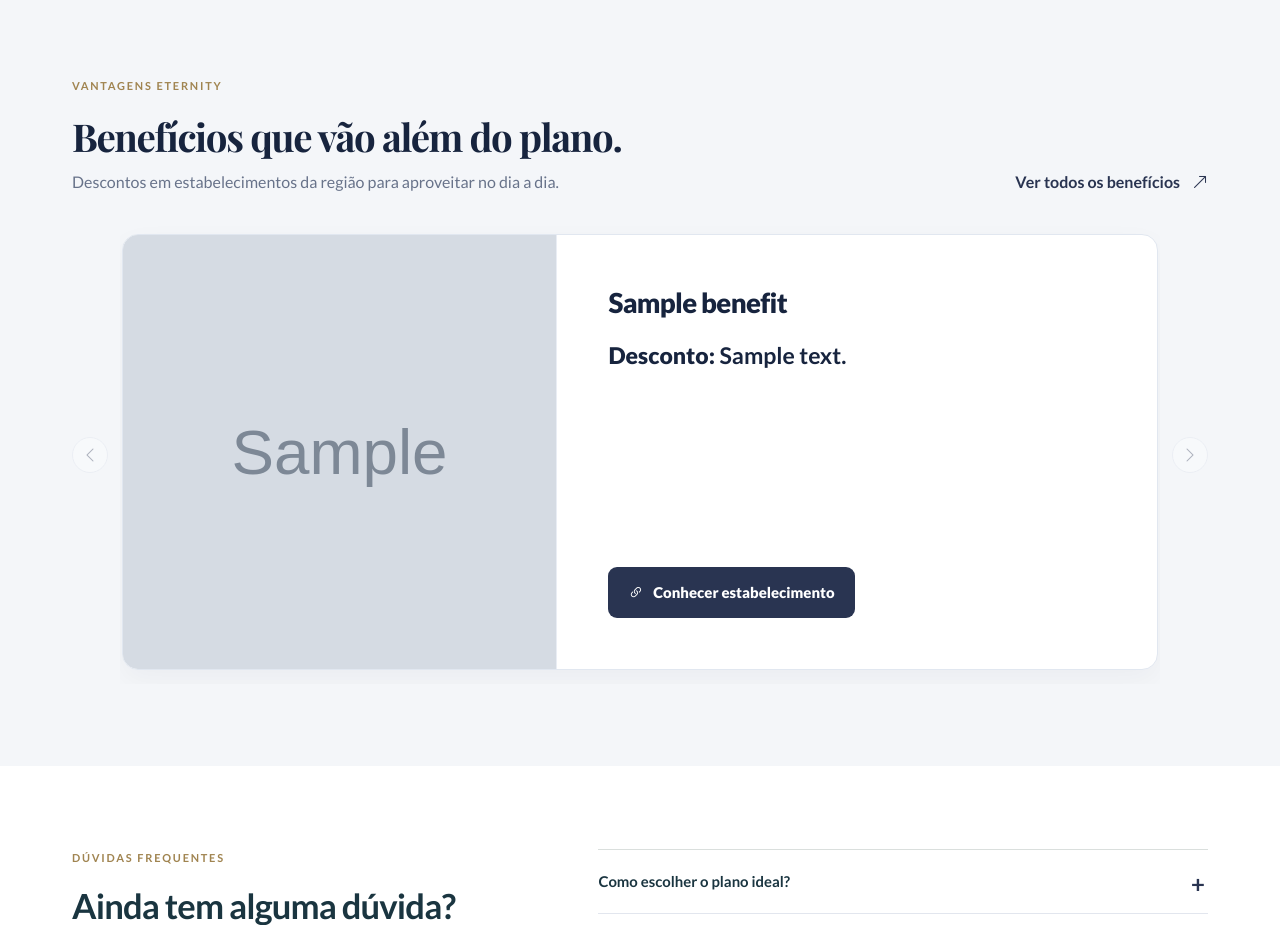
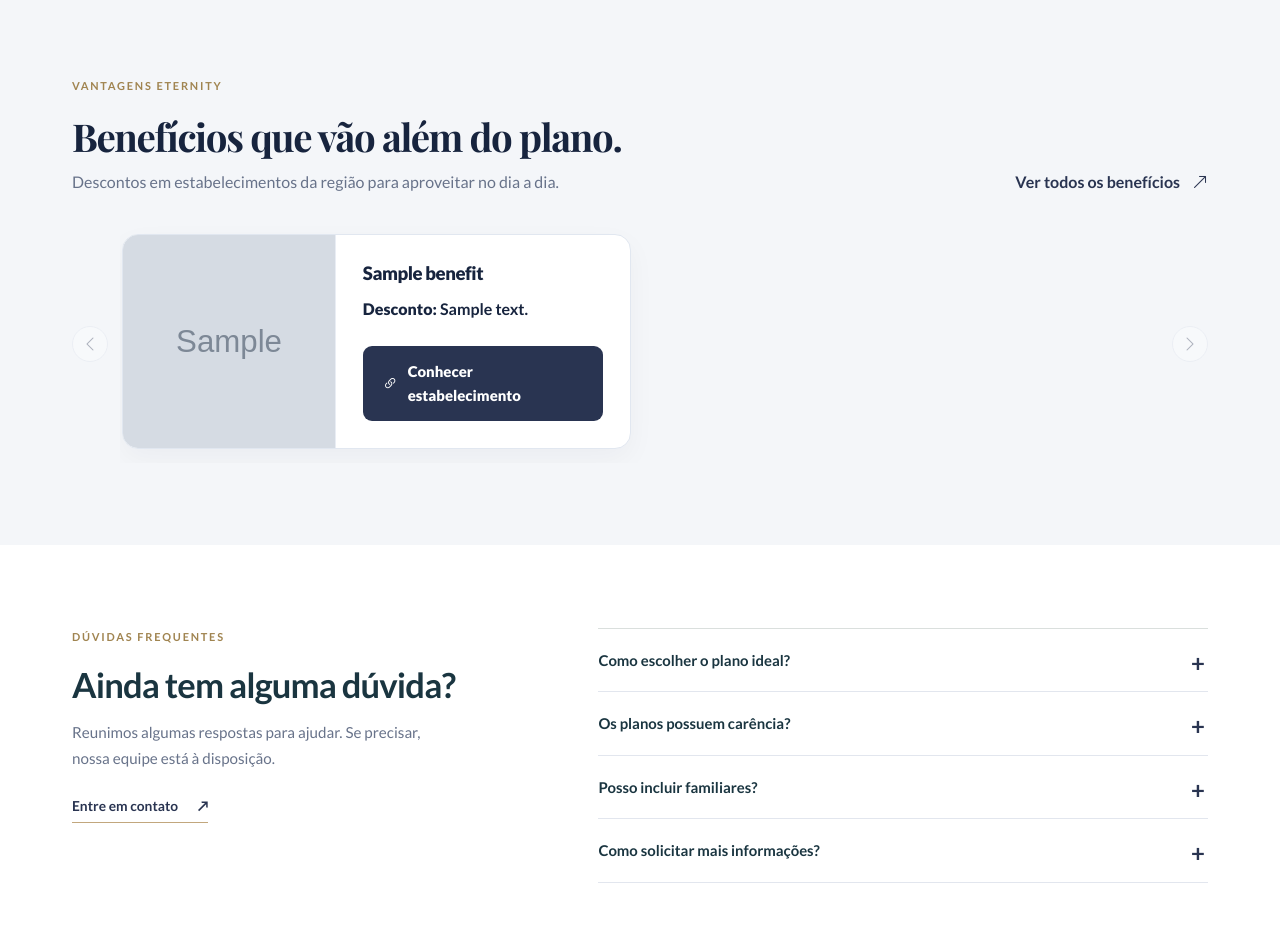
Before and after one commit to MiguelAlmeidaJ/planos-eternity, a PHP site: page / in a window 1280 px wide. Shown: the part 1683-2608 px from the top of the page. Run offline with PHP 8.4, Linux system fonts and the light colour scheme; data comes from the database, SQL or seed files in the repository; tables that the repository leaves empty hold one stand-in row (values such as "Sample post"); grey boxes marked "Sample" are stand-in pictures; data that the repository does not hold is empty; some libraries are stand-ins or nearby versions; some web fonts are replaced.

Commit message:
style: exibir dois cards de benefícios no carrossel desktop

```diff
--- a/assets/css/eternity-brand.css
+++ b/assets/css/eternity-brand.css
@@ -330,9 +330,9 @@ body .plans-page-content .plan-card.featured .plan-price-main strong{color:#2934
 /* Benefícios Eternity — cards editoriais 1080x1080, conforme referência visual */
 .et-benefits-home .et-benefits-track{gap:18px;scroll-padding-inline:2px;align-items:stretch}
 .et-benefits-home .et-benefit-card{
-  flex:0 0 100%;
-  min-width:100%;
-  max-width:100%;
+  flex:0 0 calc((100% - 18px) / 2);
+  min-width:calc((100% - 18px) / 2);
+  max-width:calc((100% - 18px) / 2);
   display:grid;
   grid-template-columns:minmax(0,42%) minmax(0,58%);
   min-height:0;
@@ -356,16 +356,16 @@ body .plans-page-content .plan-card.featured .plan-price-main strong{color:#2934
 .et-benefits-home .et-benefit-image img{width:100%;height:100%;object-fit:cover}
 .et-benefits-home .et-benefit-card-body{
   display:flex;flex-direction:column;align-items:flex-start;justify-content:center;
-  gap:0;padding:clamp(23px,4vw,52px);min-width:0;
+  gap:0;padding:clamp(16px,2.1vw,30px);min-width:0;
 }
 .et-benefits-home .et-benefit-card h3{
-  color:#17243e;font-size:clamp(1.25rem,2.15vw,1.95rem);
+  color:#17243e;font-size:clamp(1.04rem,1.45vw,1.55rem);
   font-weight:900;line-height:1.22;letter-spacing:-.025em;
-  margin:0 0 20px;overflow-wrap:anywhere;
+  margin:0 0 14px;overflow-wrap:anywhere;
 }
 .et-benefits-home .et-benefit-discount{
-  color:#17243e;font-size:clamp(1.15rem,1.8vw,1.55rem);
-  line-height:1.35;font-weight:600;margin:0 0 34px;
+  color:#17243e;font-size:clamp(1rem,1.18vw,1.25rem);
+  line-height:1.35;font-weight:600;margin:0 0 24px;
   overflow-wrap:anywhere;
 }
 .et-benefits-home .et-benefit-discount span{font-weight:900}
@@ -427,7 +427,7 @@ body .plans-page-content .plan-card.featured .plan-price-main strong{color:#2934
   .benefits-page .benefits-list-row{
     grid-template-columns:minmax(0,1fr);display:grid;
   }
-  .et-benefits-home .et-benefit-card{min-width:100%;max-width:100%}
+  .et-benefits-home .et-benefit-card{flex-basis:100%;min-width:100%;max-width:100%}
   .et-benefits-home .et-benefit-image,
   .benefits-page .benefits-list-image{
     width:100%;height:auto;aspect-ratio:1/1;
@@ -447,3 +447,9 @@ body .plans-page-content .plan-card.featured .plan-price-main strong{color:#2934
 }
 
 .et-benefits-home .et-benefits-nav:disabled{opacity:.35;cursor:not-allowed}
+
+/* Exibe dois benefícios por vez no desktop; um por vez em telas estreitas. */
+@media (min-width:761px) and (max-width:1050px) {
+  .et-benefits-home .et-benefit-card{grid-template-columns:minmax(0,1fr)}
+  .et-benefits-home .et-benefit-image{border-right:0;border-bottom:1px solid #e9edf4}
+}
```
